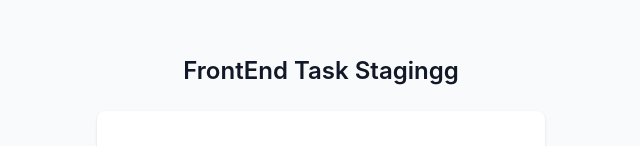
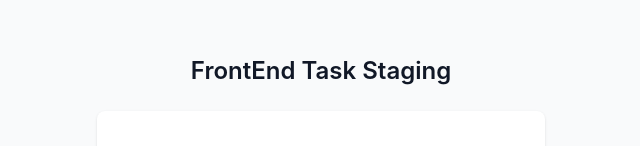
Before and after one commit to radityafs/laract-ci-cd, a React (Create React App) app in the folder app_frontend/: page /login in a window 1280 px wide. Shown: the part 126-272 px from the top of the page, without its empty margins (319-959 px from the left). Built offline with nearby package versions, Linux system fonts and the light colour scheme.

Commit message:
Test Staging

```diff
--- a/app_frontend/src/Pages/Login.jsx
+++ b/app_frontend/src/Pages/Login.jsx
@@ -38,7 +38,7 @@ export default function Login() {
           to="/"
           className="flex items-center mb-6 text-2xl font-semibold text-gray-900 dark:text-white"
         >
-          FrontEnd Task Stagingg
+          FrontEnd Task Staging
         </Link>
         <div className="w-full bg-white rounded-lg shadow dark:border md:mt-0 sm:max-w-md xl:p-0 dark:bg-gray-800 dark:border-gray-700">
           <div className="p-6 space-y-4 md:space-y-6 sm:p-8">
```
